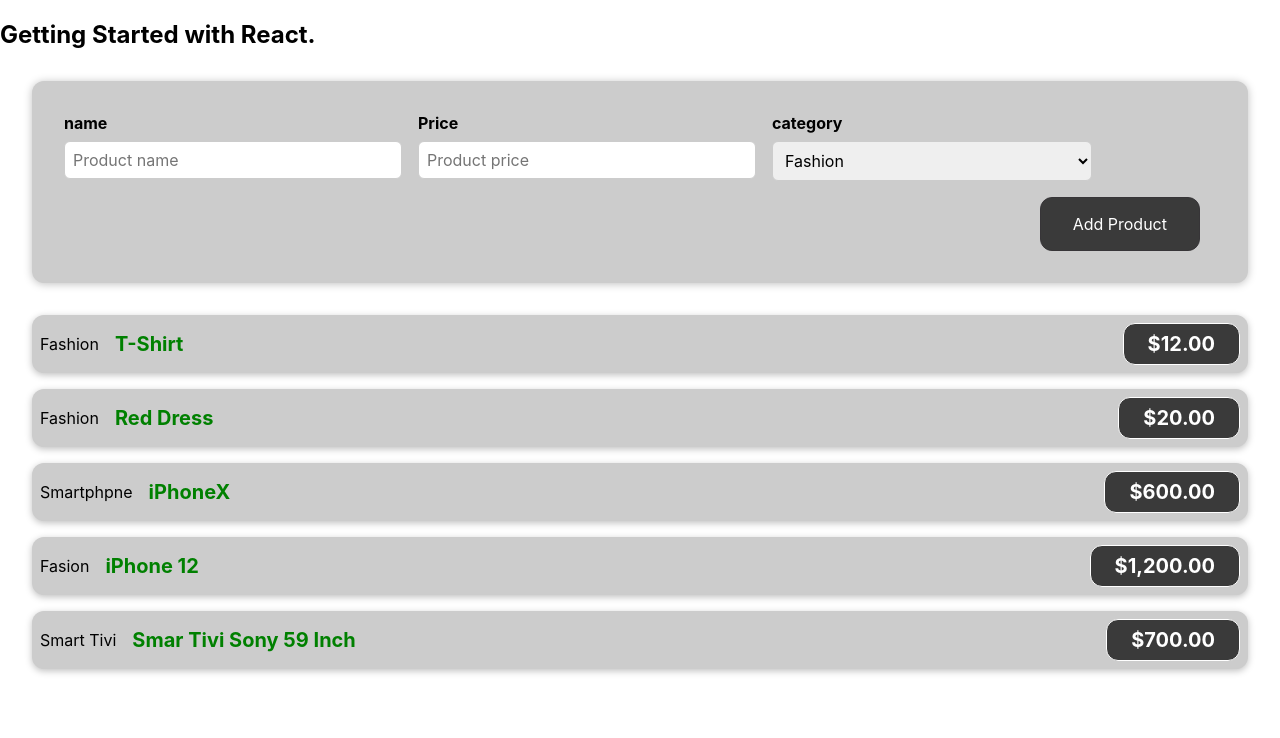
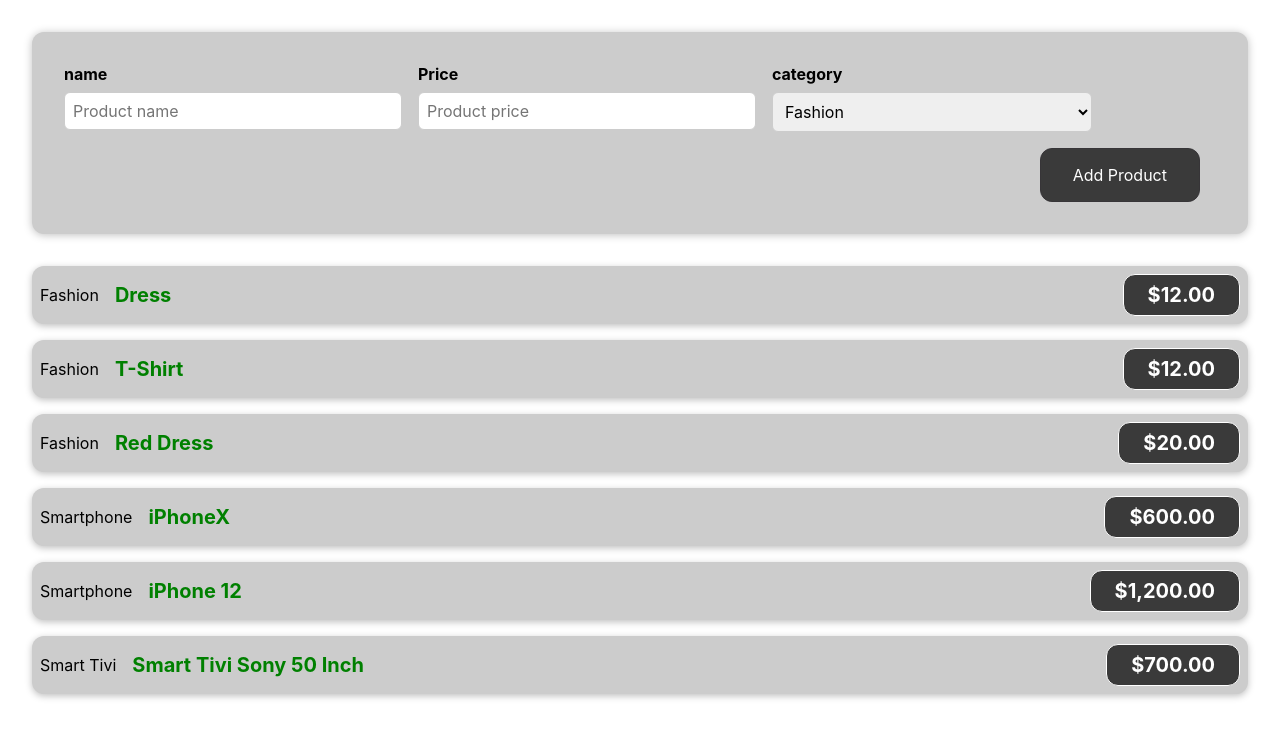
Before and after one commit to ryoasaka12345/my-app_react, a React (Create React App) app: page / in a window 1280 px wide. Shown: the top 738 px of the page. Built offline with nearby package versions, Linux system fonts and the light colour scheme.

Commit message:
Render Products List with Stete 	modified:   src/App.js

```diff
--- a/src/App.js
+++ b/src/App.js
@@ -4,28 +4,31 @@ import ProductItem from './components/Products/ProductItem';
 import './components/Products/ProductItem.css';
 import ProductList from './components/Products/ProductList';
 import NewProduct from './components/Products/NewProduct';
+import React, {useState} from 'react';
+
+const DEFAULT_PRODUCTS = [
+  { name: "Dress", category: "Fashion", price: 12 },
+  { name: "T-Shirt", category: "Fashion", price: 12 },
+  { name: "Red Dress", category: "Fashion", price: 20 },
+  { name: "iPhoneX", category: "Smartphone", price: 600 },
+  { name: "iPhone 12", category: "Smartphone", price: 1200 },
+  { name: "Smart Tivi Sony 50 Inch", category: "Smart Tivi", price: 700 }
+];
 
 // The syntax inside function App() called JSX
 function App() {
+  const [products, setProducts] = useState(DEFAULT_PRODUCTS);
 
-  const products = [
-    { name: "T-Shirt", category: "Fashion", price: 12 },
-    { name: "Red Dress", category: "Fashion", price: 20 },
-    { name: "iPhoneX", category: "Smartphpne", price: 600 },
-    { name: "iPhone 12", category: "Fasion", price: 1200 },
-    { name: "Smar Tivi Sony 59 Inch", category: "Smart Tivi", price: 700 }
-  ];
-
-  const addProductHandler = product => {
-    console.log("Process to add product");
-    console.log(product);
-  }
+  const addProductHandler = (product) => {
+    setProducts((prevProducts) => {
+      return [product, ...prevProducts];
+    });
+  };
 
   return (
     <div>
-      <h2>Getting Started with React.</h2>
-      <NewProduct onAddProduct={addProductHandler}></NewProduct>
-      <ProductList products={products}></ProductList>
+      <NewProduct onAddProduct={addProductHandler} />
+      <ProductList products={products}/>
     </div>
   );
 }
```
